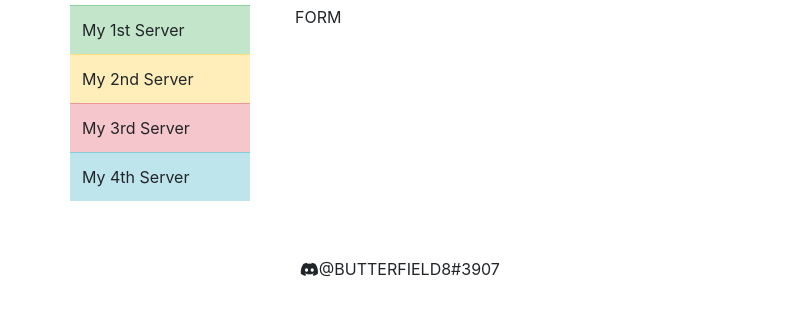
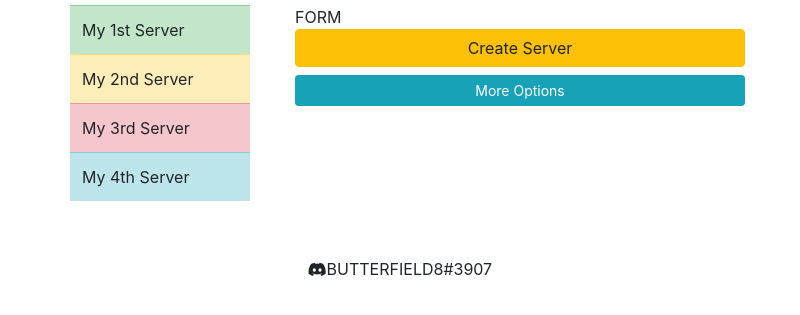
Before and after one commit to MrButtersDEV/MCServerCreator, an Electron app: page index.html in a window 800 px wide. Shown: the part 147-462 px from the top of the page. Drawn offline with nearby package versions, Linux system fonts and the light colour scheme.

Commit message:
Update index.html

```diff
--- a/index.html
+++ b/index.html
@@ -72,6 +72,10 @@
 
         FORM
 
+        <button type="button" class="btn btn-warning btn-block">Create Server</button>
+
+        <button type="button" class="btn btn-info btn-sm btn-block">More Options</button>
+
 
       </div>
 
@@ -80,7 +84,7 @@
 
 <footer class="page-footer font-small blue pt-4">
     <script src='https://kit.fontawesome.com/a076d05399.js'></script>
-    <div class="footer-dev text-center py-3"><i style='font-size:15px' class='fab'>&#xf392;</i>@BUTTERFIELD8#3907
+    <div class="footer-dev text-center py-3"><i style='font-size:15px' class='fab'>&#xf392;</i>BUTTERFIELD8#3907
     </div>
 </footer>
 
```
